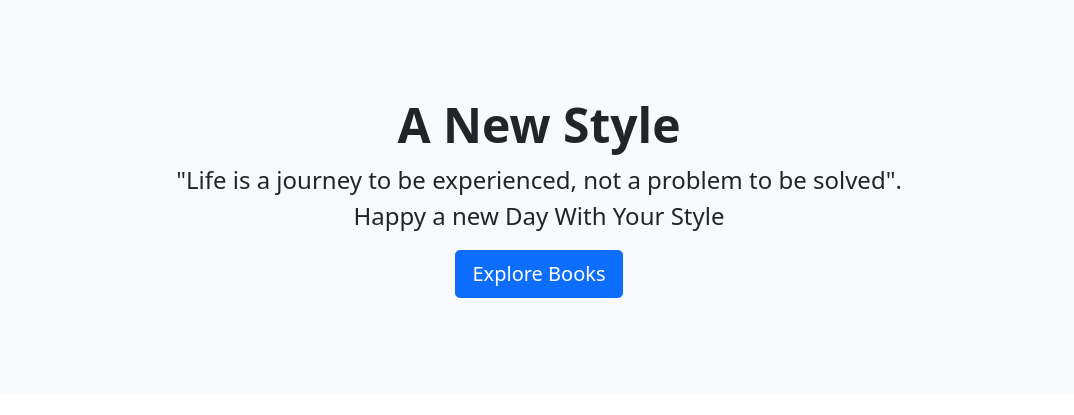
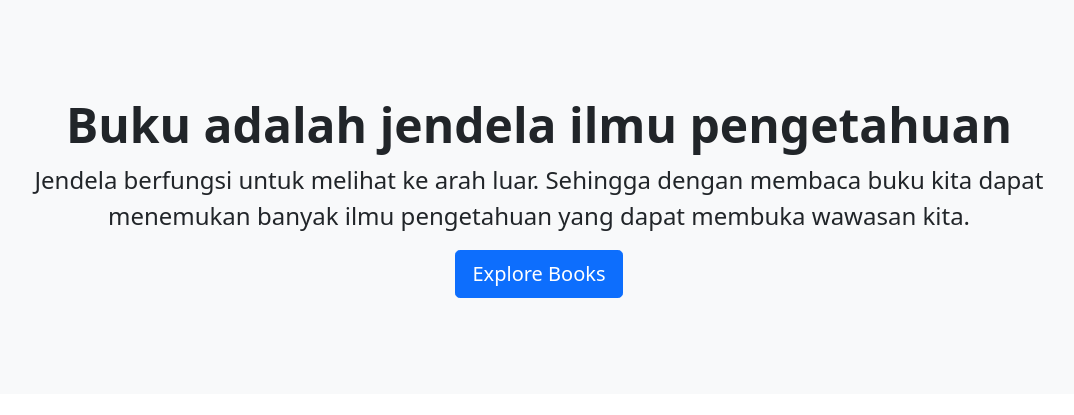
Before and after one commit to SilviaR318/penjualan-buku, a PHP site: page /penjualan-buku/ in a window 1280 px wide. Shown: the part 56-471 px from the top of the page, without its empty margins (101-1175 px from the left). Run offline with PHP 8.4, Linux system fonts and the light colour scheme; data comes from the database, SQL or seed files in the repository.

Commit message:
revisi sizing and texting

```diff
--- a/detail.php
+++ b/detail.php
@@ -29,7 +29,7 @@ $ambil_data = mysqli_fetch_array($query);
                         <div style="padding-top: 1rem;" class="col-md-4">
                             <img src="images/<?= $ambil_data['foto'] ?>" class="p-0 p-md-0 img-fluid rounded" alt="Foto buku <?= $ambil_data['judul'] ?>">
                         </div>
-                        <div class="col-md-8">
+                        <div class="col-md-8 ps-md-4">
                             <div class="card-body">
                                 <span class="text-muted"><?= $ambil_data['pengarang'] ?></span>
                                 <h5 class="card-title fw-bold display-5"><?= $ambil_data['judul'] ?></h5>
--- a/index.php
+++ b/index.php
@@ -21,8 +21,8 @@ $components = new Components();
     <!-- Jumbotron Start -->
     <div class="p-5 mb-4 bg-light rounded-3">
         <div class="container py-5 text-center">
-            <h1 class="display-5 fw-bold">A New Style</h1>
-            <p class="fs-4">"Life is a journey to be experienced, not a problem to be solved".<br>Happy a new Day With Your Style</p>
+            <h1 class="display-5 fw-bold">Buku adalah jendela ilmu pengetahuan</h1>
+            <p class="fs-4">Jendela berfungsi untuk melihat ke arah luar. Sehingga dengan membaca buku kita dapat menemukan banyak ilmu pengetahuan yang dapat membuka wawasan kita.</p>
             <a href="produk.php" class="btn btn-primary btn-lg" type="button">Explore Books</a>
         </div>
     </div>
```
